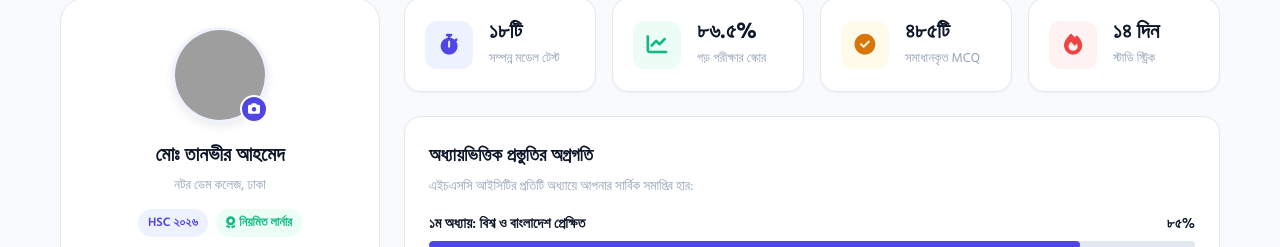
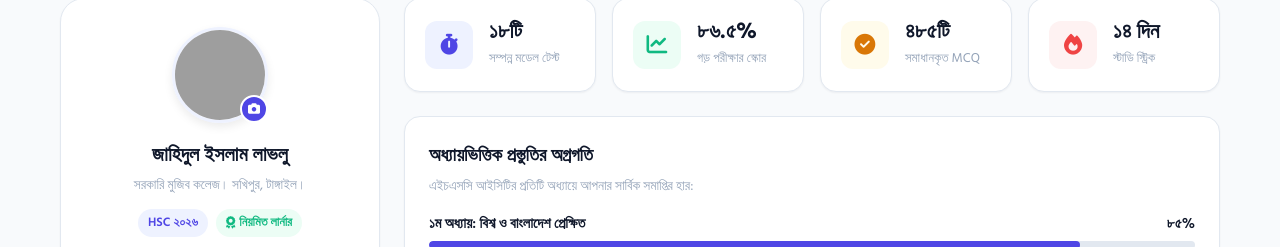
Before and after one commit to jahidolislamlablo-design/ict, a plain HTML site: page pages/profile.html in a window 1280 px wide. Shown: the part 170-417 px from the top of the page. Drawn offline with Linux system fonts and the light colour scheme; grey boxes are pictures that could not be loaded.

Commit message:
Update profile name and college information

```diff
--- a/pages/profile.html
+++ b/pages/profile.html
@@ -79,8 +79,8 @@
                             <i class="fa-solid fa-camera"></i>
                         </div>
                     </div>
-                    <h2 class="profile-name" id="profileDisplayName">মোঃ তানভীর আহমেদ</h2>
-                    <p class="profile-role" id="profileDisplayCollege">নটর ডেম কলেজ, ঢাকা</p>
+                    <h2 class="profile-name" id="profileDisplayName">জাহিদুল ইসলাম লাভলু </h2>
+                    <p class="profile-role" id="profileDisplayCollege">সরকারি মুজিব কলেজ। সখিপুর, টাঙ্গাইল। </p>
 
                     <div class="profile-badges-row">
                         <span class="badge badge-primary">HSC ২০২৬</span>
```
